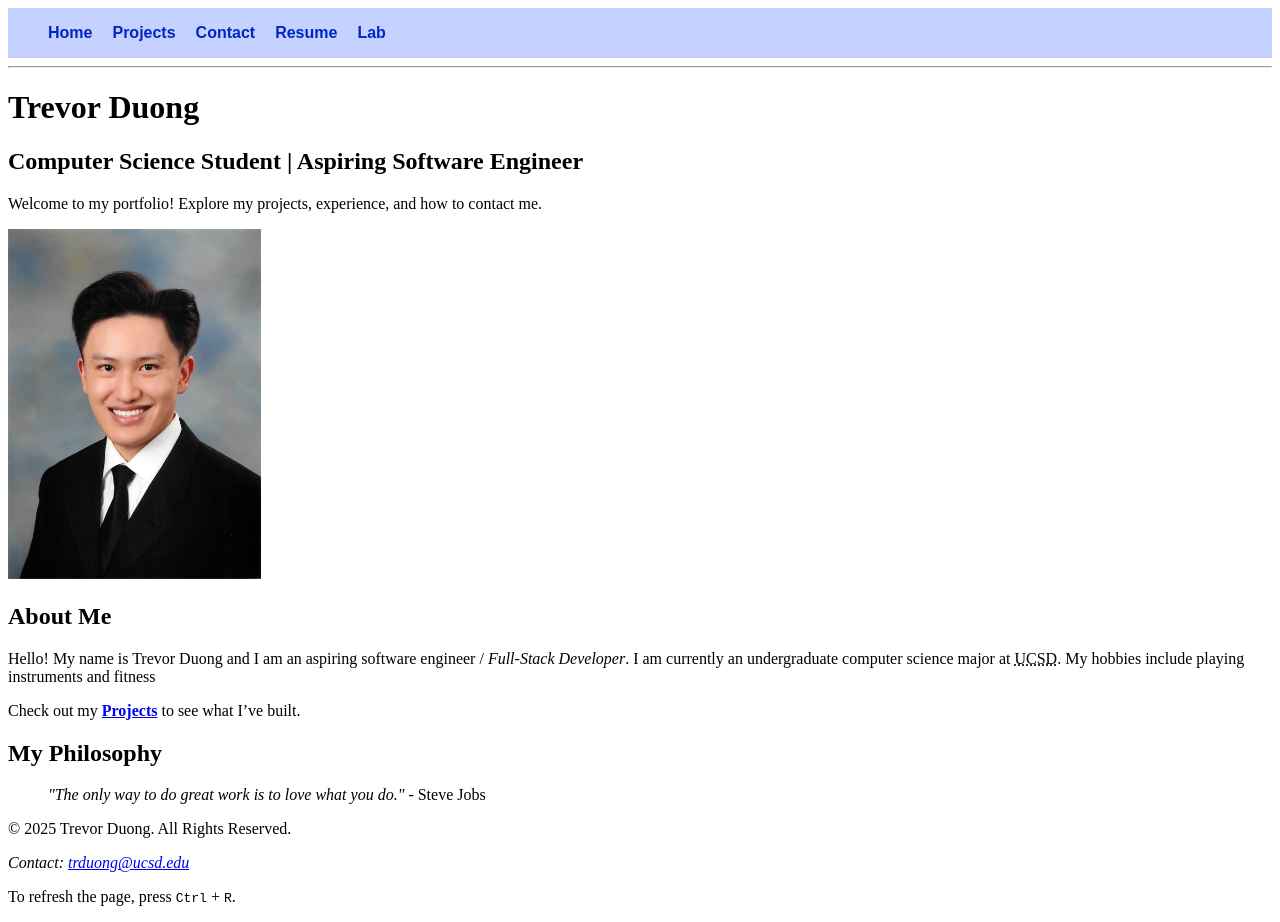
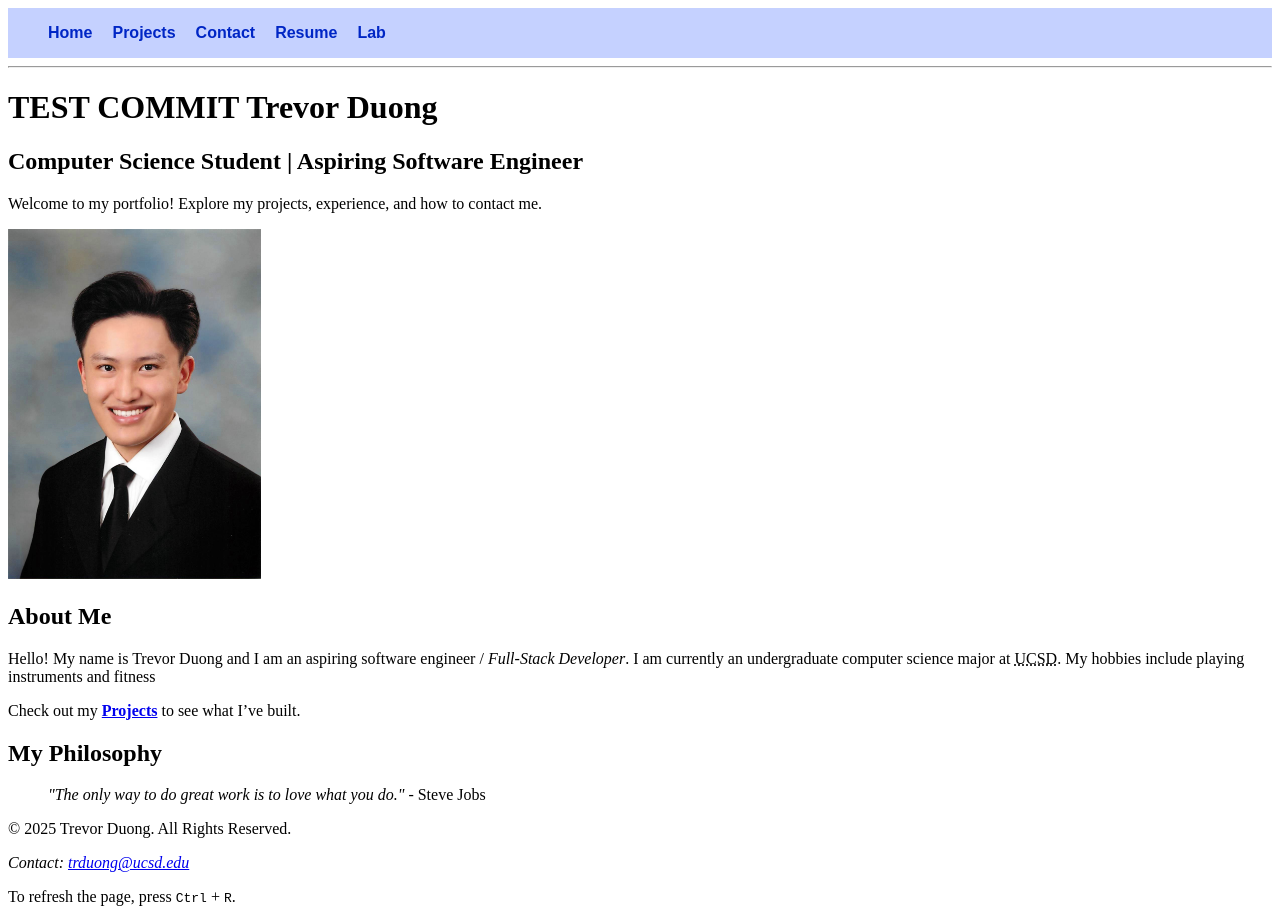
Before and after one commit to Trevis8688/hw3-repo, a plain HTML site: page index.html in a window 1280 px wide. Drawn offline with Linux system fonts and the light colour scheme.

Commit message:
Test Commit

```diff
--- a/index.html
+++ b/index.html
@@ -38,7 +38,7 @@
 <!-- Header -->
 <header>
     <hgroup>
-        <h1>Trevor Duong</h1>
+        <h1>TEST COMMIT Trevor Duong</h1>
         <h2><span class="highlight">Computer Science Student | Aspiring Software Engineer</span></h2>
     </hgroup>
     <p>Welcome to my portfolio! Explore my projects, experience, and how to contact me.</p>
```
